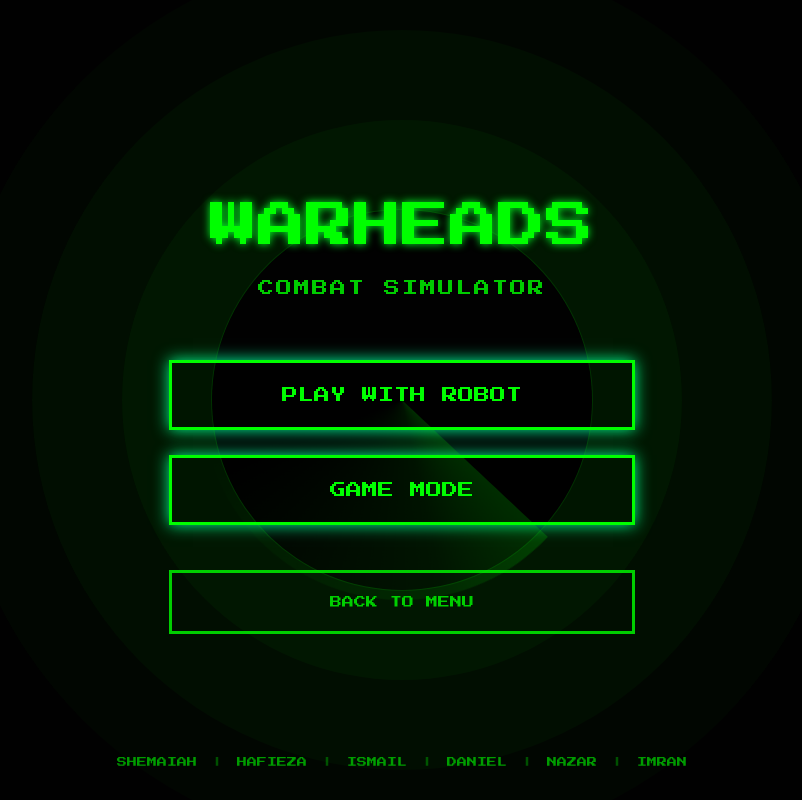
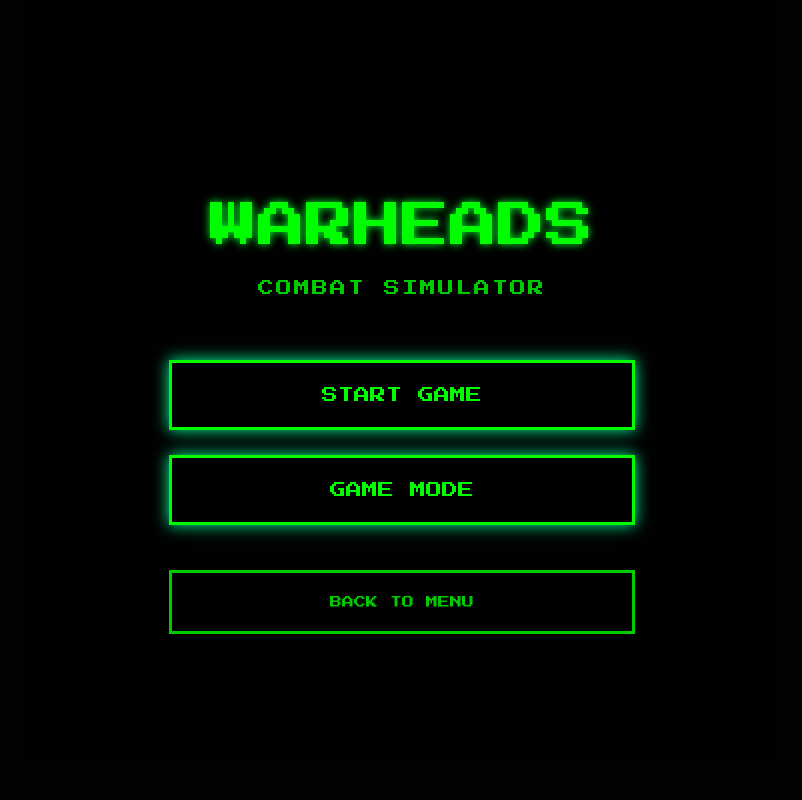
Before and after one commit to harpleen/battleship-clone, a React app in the folder frontend/: page /start in a window 1280 px wide. Shown: the whole page, without its empty margins (238-1040 px from the left). Built offline with nearby package versions, Linux system fonts and the light colour scheme; the HTML template or start-up script is replaced by a standard one.

Commit message:
fixed styling and routing of start page

```diff
--- a/frontend/src/pages/Home.jsx
+++ b/frontend/src/pages/Home.jsx
@@ -3,7 +3,7 @@ import { Link } from "react-router-dom";
 
 export default function Home() {
   return (
-    <div className="crt">
+    <div className="crt home-radar">
       <h1 className="title">WARHEADS</h1>
       <p className="subtitle">NAVAL WAR SIMULATOR</p>
 
--- a/frontend/src/pages/Start.css
+++ b/frontend/src/pages/Start.css
@@ -1,5 +1,4 @@
-@import url("https://fonts.googleapis.com/css2?family=Press+Start+2P&display=swap" );
-
+@import url("https://fonts.googleapis.com/css2?family=Press+Start+2P&display=swap");
 
 html, body, #root {
   margin: 0;
@@ -9,7 +8,9 @@ height: 100%;
   overflow: hidden;
 }
 
-.crt {
+/* START PAGE ONLY */
+
+.start-crt {
   background: #020202;
   height: 100vh;
   width: 100vw;
@@ -23,33 +24,27 @@ color: #00ff9c;
   font-family: "Press Start 2P", monospace;
   text-align: center;
 
-
   animation: flicker 0.15s infinite;
-
-position: fixed;
-top: 0;
-left: 0;
-z-index: 9999;
 }
 
+/* TEXT */
 
 .title {
   font-size: 56px;
   margin-bottom: 20px;
   text-shadow: 0 0 8px #00ff26;
   text-transform: uppercase;
-line-height: 1.2;
 }
-
 
 .subtitle {
   font-size: 14px;
   margin-bottom: 60px;
   opacity: 0.8;
+  letter-spacing: 2px;
   text-transform: uppercase;
-letter-spacing: 2px;
 }
 
+/* MENU */
 
 .menu {
   display: flex;
@@ -60,7 +55,8 @@ max-width: 400px;
   align-items: center;
 }
 
-/* buttons */
+/* BUTTONS */
+
 .start-btn {
   background: black;
   color: #00ff9c;
@@ -68,14 +64,18 @@ border: 3px solid #00ff9c;
   padding: 20px 30px;
   font-size: 16px;
   cursor: pointer;
+
   box-shadow: 0 0 15px #00ff9c;
+
   font-family: "Press Start 2P", monospace;
   text-decoration: none;
   text-transform: uppercase;
+
   width: 100%;
   display: flex;
   justify-content: center;
   align-items: center;
+
   transition: all 0.2s ease;
 }
 
@@ -86,41 +86,19 @@ transform: scale(1.05);
   box-shadow: 0 0 25px #00ff9c;
 }
 
-
 .btn-back {
   background: transparent;
-color: #00ff9c;
   border: 2px solid rgba(0, 255, 156, 0.5);
-padding: 15px 20px;
   font-size: 12px;
-margin-top: 20px;
-box-shadow: none;
 }
 
 .btn-back:hover {
   background: rgba(0, 255, 156, 0.1);
   border-color: #00ff9c;
-color: #00ff9c;
   transform: none;
 }
 
-/* footer */
-.footer {
-position: absolute;
-bottom: 30px;
-font-size: 10px;
-opacity: 0.6;
-display: flex;
-gap: 15px;
-text-transform: uppercase;
-}
-
-.footer span:not(:last-child)::after {
-content: "|";
-margin-left: 15px;
-opacity: 0.5;
-}
-
+/* FLICKER */
 
 @keyframes flicker {
   0% { opacity: 0.97; }
@@ -128,7 +106,6 @@ opacity: 0.5;
   100% { opacity: 0.98; }
 }
 
-/* for phone */
 @media (max-width: 768px) {
   .title { font-size: 32px; }
   .start-btn { font-size: 12px; padding: 15px; }
--- a/frontend/src/pages/Start.jsx
+++ b/frontend/src/pages/Start.jsx
@@ -4,7 +4,7 @@ import './Start.css';
 
 const Start = () => {
   return (
-    <div className="crt">
+    <div className="start-crt">
 
       {/* title */}
       <h1 className="title">WARHEADS</h1>
@@ -13,26 +13,16 @@ return (
       {/* menu */}
       <div className="menu">
         <Link to="/game" className="start-btn">
-        PLAY WITH ROBOT
+          START GAME
         </Link>
 
         <Link to="/" className="start-btn">
           GAME MODE
         </Link>
 
-        <Link to="/create-player" className="start-btn btn-back">
+        <Link to="/" className="start-btn btn-back">
           BACK TO MENU
         </Link>
-    </div>
-
-      {/* Footer */}
-    <div className="footer">
-        <span>Shemaiah</span>
-        <span>Hafieza</span>
-        <span>Ismail</span>
-        <span>Daniel</span>
-        <span>Nazar</span>
-        <span>Imran</span>
       </div>
     </div>
   );
```
Lines whose indentation alone changed are shown as unchanged.
